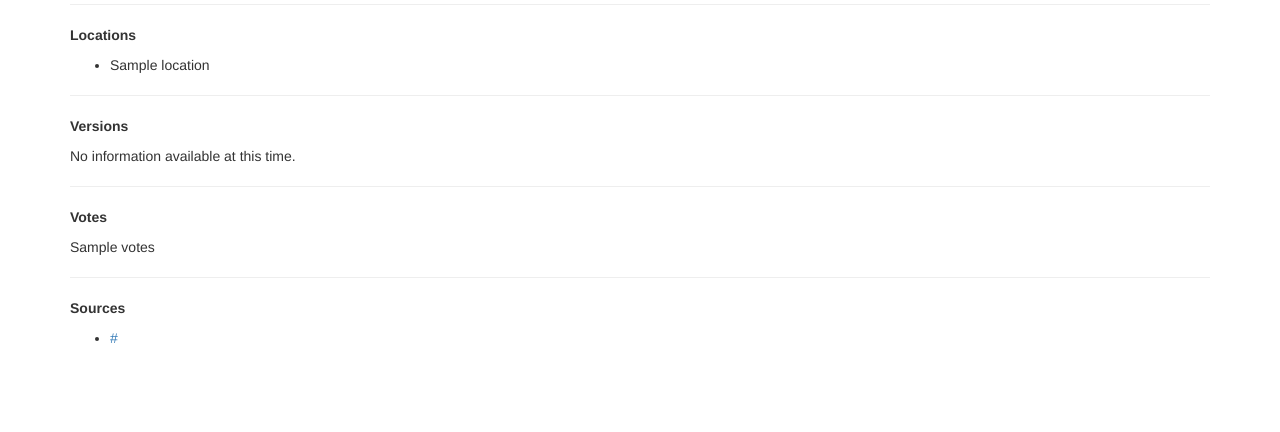
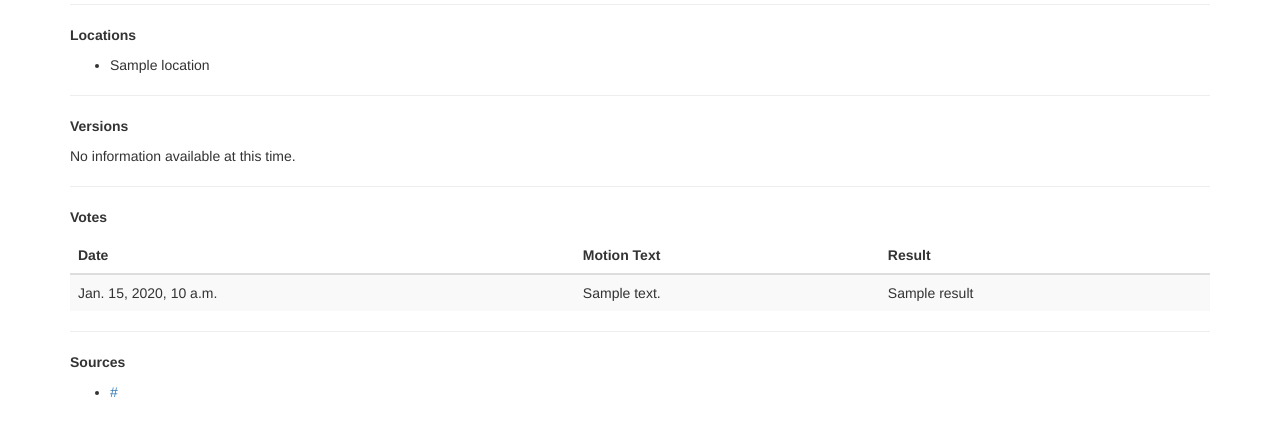
Before and after one commit to OrlandoSentinel/TabsOnTallahassee, a Django app: template templates/bills/detail.html in a window 1280 px wide. Shown: the part 941-1373 px from the top of the page. Before the commit the page ends 1284 px from the top, so only its background shows below. Run offline with Django 3.2, Linux system fonts and the light colour scheme; the template is opened without the code that fills it: most values are stand-ins (such as "Sample title", 1, 10 or a date in 2020); grey boxes marked "Sample" are stand-in pictures; some libraries are stand-ins or nearby versions.

Commit message:
Fix vote display, addresses #63

```diff
--- a/templates/bills/detail.html
+++ b/templates/bills/detail.html
@@ -124,7 +124,31 @@
 <div>
     <p><strong>Votes</strong></p>
     {% if votes %}
-    {{ votes }}
+    <table class="table table-striped">
+        <thead>
+            <tr>
+                <th>Date</th>
+                <th>Motion Text</th>
+                <th>Result</th>
+            </tr>
+        </thead>
+        <tbody>
+            {% for vote_event in  votes %}
+                <tr>
+                    <td>
+                        {{ vote_event.start_date }}
+                    </td>
+                    <td>
+                        {{ vote_event.motion_text }}
+                    </td>
+                    <td>
+                        {{ vote_event.result }}
+                    </td>
+                </tr>
+            {% endfor %}
+        </tbody>
+
+    </table>
     {% else %}
     <p>No information available at this time.</p>
     {% endif %}
```
